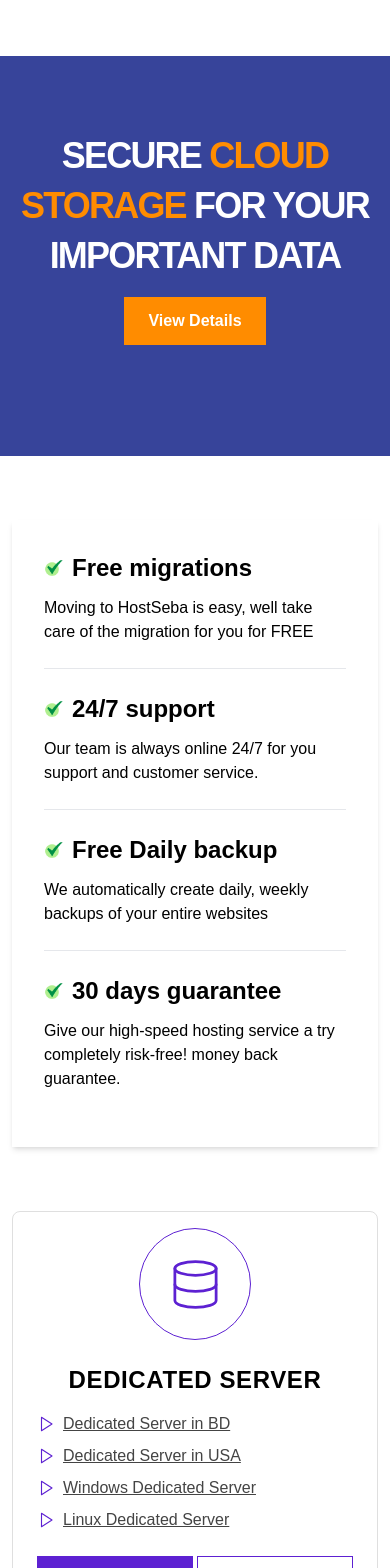
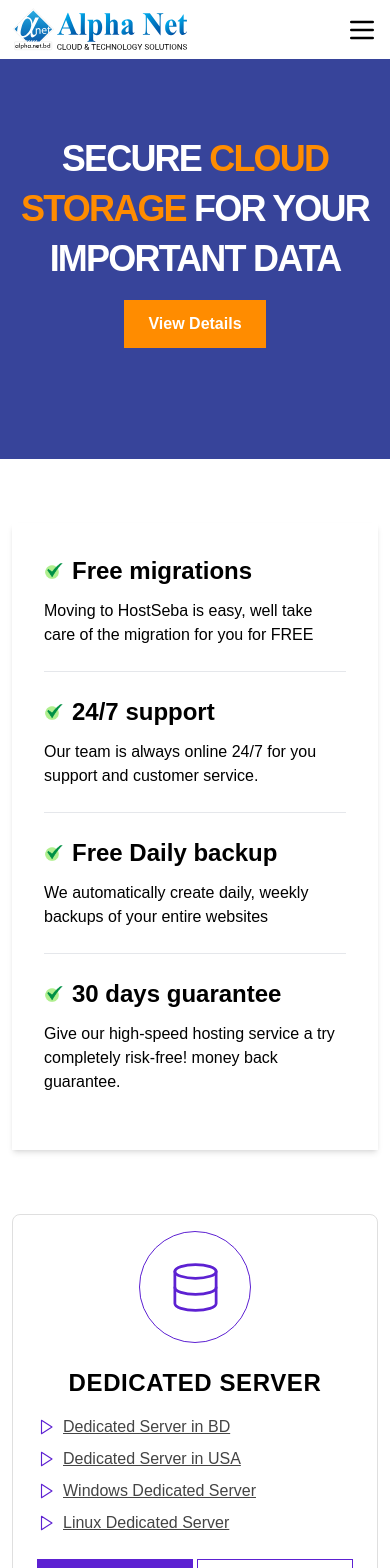
Before and after one commit to Adityo-dev/alpha.net.bd, a Next.js app: page / in a window 390 px wide. Shown: the top 1568 px of the page. Built offline with nearby package versions, Linux system fonts and the light colour scheme.

Commit message:
responsive 85% [DONE]

```diff
--- a/src/app/layout.js
+++ b/src/app/layout.js
@@ -32,9 +32,9 @@ export default function RootLayout({ children }) {
       <body
         className={`${geistSans.variable} ${geistMono.variable} ${bebasNeue.variable} antialiased`}
       >
-        {/* <MainNavigationBar /> */}
+        <MainNavigationBar />
         {children}
-        {/* <Footer /> */}
+        <Footer />
       </body>
     </html>
   );
--- a/src/app/page.js
+++ b/src/app/page.js
@@ -14,7 +14,7 @@ import TechnologySolutions from "@/components/home/technologySolutions/Technolog
 export default function Home() {
   return (
     <main className="space-y-16">
-      <section className="relative mt-14">
+      <section className="relative">
         <div className="w-full relative md:absolute">
           <Hero />
         </div>
--- a/src/components/shared/footer/CopyRight.js
+++ b/src/components/shared/footer/CopyRight.js
@@ -11,7 +11,7 @@ const socialMedia = [
 function CopyRight() {
   return (
     <section className="bg-[#000000] text-gray-400">
-      <div className="container mx-auto px-6 py-3 flex items-center justify-between">
+      <div className="container mx-auto px-3 lg:px-6 py-3 flex gap-4 flex-col md:flex-row items-center justify-between">
         <p className="text-sm">
           Copyright © 2005 - 2025. All Right Reserved by ....
         </p>
--- a/src/components/shared/footer/Footer.js
+++ b/src/components/shared/footer/Footer.js
@@ -38,28 +38,20 @@ const payBill = {
     "/payment-6.png",
     "/payment-7.png",
     "/payment-8.png",
-    "/payment-1.png",
-    "/payment-2.png",
-    "/payment-3.png",
-    "/payment-4.png",
-    "/payment-5.png",
-    "/payment-6.png",
-    "/payment-7.png",
-    "/payment-8.png",
   ],
 };
 
 function Footer() {
   return (
-    <footer className="bg-[#151515] text-white mt-40 relative">
+    <footer className="bg-[#151515] text-white mt-64 relative">
       {/* Heed Help section */}
-      <section className="absolute left-0 right-0 -top-32 flex justify-center">
+      <section className="absolute left-0 right-0 -top-[20%] xl:-top-[35%] flex justify-center px-3 lg:px-6">
         <HeedHelp />
       </section>
       {/* Footer Data Info */}
-      <section className="container mx-auto p-6 grid grid-cols-3 gap-8 pt-40 pb-10">
+      <section className="container mx-auto px-3 lg:px-6 grid grid-cols-1 sm:grid-cols-2 xl:grid-cols-3 gap-8 pt-40 pb-10">
         {/* Logo & Description */}
-        <div className="space-y-8">
+        <div className="space-y-8 col-span-1 sm:col-span-2 xl:col-span-1">
           <div>
             <Image
               src="/brand-logo.svg"
@@ -82,7 +74,7 @@ function Footer() {
         </div>
 
         {/* Links Section */}
-        <div className="flex justify-around">
+        <div className="flex flex-col sm:flex-row justify-start md:justify-around gap-6 sm:gap-12 md:gap-6 col-span-1 sm:col-span-2 md:col-span-1">
           {footerData.map((section, index) => (
             <div key={index}>
               <h3 className="text-xl font-bold mb-4 uppercase">
@@ -102,7 +94,7 @@ function Footer() {
         </div>
 
         {/* Pay Bill Section */}
-        <div>
+        <div className="col-span-1 sm:col-span-2 md:col-span-1">
           <h3 className="text-xl font-bold mb-4 uppercase">{payBill?.title}</h3>
           <div className="grid grid-cols-6 gap-2">
             {payBill.info.map((imageSrc, idx) => (
@@ -112,7 +104,7 @@ function Footer() {
                 width={600}
                 height={600}
                 alt="Payment Method"
-                className="w-full h-full"
+                className="w-full h-full object-contain"
               />
             ))}
           </div>
--- a/src/components/shared/footer/HeedHelp.js
+++ b/src/components/shared/footer/HeedHelp.js
@@ -26,35 +26,34 @@ const helpData = [
 
 function HeedHelp() {
   return (
-    <section>
+    <section className="w-full">
       <div
-        className="container mx-auto px-6  rounded-lg py-8 space-y-6"
+        className="container mx-auto px-3 md:px-6 py-8 rounded-lg space-y-6"
         style={{
           backgroundImage: `url('bg_dedicatedserver.jpg')`,
           backgroundSize: "cover",
           backgroundPosition: "center",
         }}
       >
-        <h3 className="text-4xl font-semibold capitalize text-center">
-          Heed Help? we are here to help you
+        <h3 className="text-2xl sm:text-3xl lg:text-4xl font-semibold capitalize text-center">
+          Need Help? We are here to help you
         </h3>
-        <p className="w-3/4 text-center mx-auto ">
-          Please feel free to consult with one of experts, who will thoroughly
-          evaluate your specific requirements and provider aq tailored proposal
-          that perfectly aligns with your company unique needs and realities
+        <p className="text-sm sm:text-base lg:text-lg text-center mx-auto max-w-7xl">
+          Please feel free to consult with one of our experts, who will
+          thoroughly evaluate your specific requirements and provide a tailored
+          proposal that perfectly aligns with your company’s unique needs and
+          realities.
         </p>
-        <div className="flex items-center justify-around">
+        <div className="max-w-[700px] w-full mx-auto grid grid-cols-2 md:grid-cols-4 gap-2 sm:gap-4">
           {helpData.map((help, ind) => (
-            <div key={ind}>
             <Link
               key={ind}
               href={help?.url}
-                className="flex items-center gap-2 border px-4 py-3 rounded-md capitalize font-semibold bg-[#0E3C9E] border-none"
+              className="flex items-center gap-2 px-4 py-2 sm:py-3 rounded-md capitalize font-semibold bg-[#0E3C9E] text-white hover:bg-[#0b2e7e] transition duration-300 text-nowrap"
             >
               <span>{help?.icon}</span>
               <span>{help?.name}</span>
             </Link>
-            </div>
           ))}
         </div>
       </div>
--- a/src/components/shared/navigationBar/BottomNav.js
+++ b/src/components/shared/navigationBar/BottomNav.js
@@ -3,12 +3,11 @@ import Link from "next/link";
 function BottomNav({ navData }) {
   return (
     <nav>
-      <div className="relative px-6">
-        <div className="w-full flex items-center justify-center pt-4 transition-all relative">
+      <div className="relative container mx-auto px-3 lg:px-6 w-full hidden  xl:flex items-center justify-center pt-4 transition-all">
         {navData.map((item, index) => (
           <div
             key={index}
-              className="relative capitalize border px-6 py-2 text-nowrap group"
+            className="relative capitalize border px-6 py-2  group"
           >
             <Link href={item.url}>{item.name}</Link>
 
@@ -31,7 +30,6 @@ function BottomNav({ navData }) {
           </div>
         ))}
       </div>
-      </div>
     </nav>
   );
 }
--- a/src/components/shared/navigationBar/CenterNav.js
+++ b/src/components/shared/navigationBar/CenterNav.js
@@ -1,3 +1,4 @@
+import { Menu } from "lucide-react";
 import Image from "next/image";
 import Link from "next/link";
 
@@ -22,18 +23,18 @@ const centerData = [
 
 function CenterNav() {
   return (
-    <section className="container mx-auto px-6 flex items-center justify-between">
+    <section className="container mx-auto px-3 lg:px-6 flex items-center justify-between">
       <Link href={"/"}>
         <Image
           src="/brand-logo.svg"
           width={600}
           height={600}
           alt="Brand logo"
-          className="w-full h-full"
+          className="w-44 xl:w-full h-full"
         />
       </Link>
 
-      <div className="flex items-center gap-4">
+      <div className="hidden xl:flex items-center gap-4 ">
         <Link
           href={"#"}
           className="text-4xl font-semibold text-red-600 uppercase"
@@ -53,6 +54,10 @@ function CenterNav() {
           </Link>
         ))}
       </div>
+
+      <div className="block xl:hidden">
+        <Menu size={32} strokeWidth={2} />
+      </div>
     </section>
   );
 }
--- a/src/components/shared/navigationBar/TopNav.js
+++ b/src/components/shared/navigationBar/TopNav.js
@@ -23,7 +23,7 @@ const topData = [
 
 function TopNav() {
   return (
-    <div className="bg-[#004080]">
+    <div className="bg-[#004080] hidden xl:block">
       <div className="container mx-auto px-6 flex items-center justify-end gap-6 border-r border-[#4b698a]">
         {topData.map((info, ind) => (
           <Link
```
Lines whose indentation alone changed are shown as unchanged.
